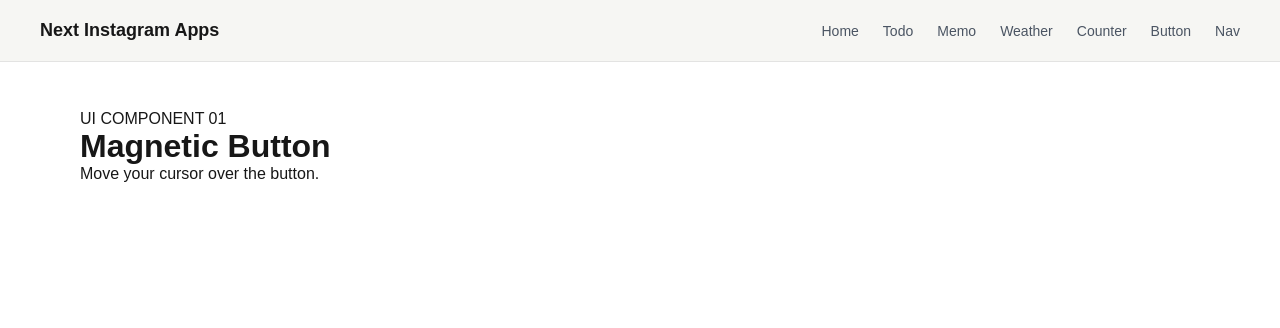
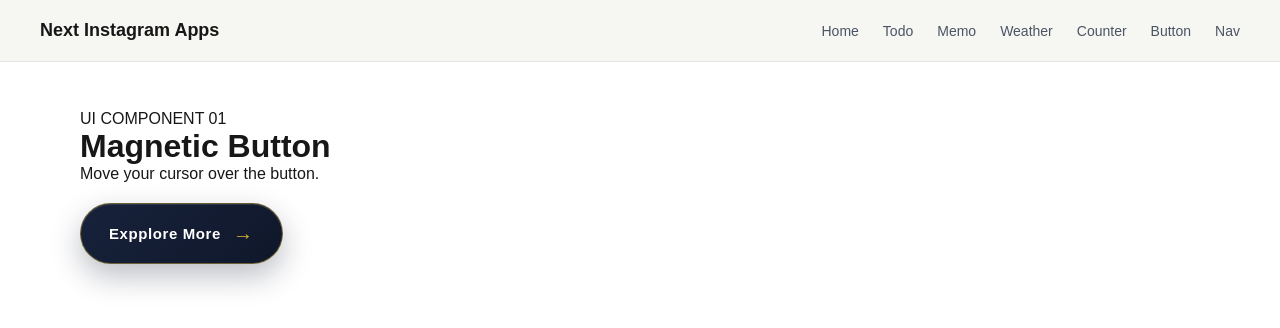
Before and after one commit to usamiyouhei/project-instagram, a Next.js app: page /button in a window 1280 px wide. Shown: the top 328 px of the page. Built offline with nearby package versions, Linux system fonts and the light colour scheme.

Commit message:
update button

```diff
--- a/src/app/button/page.tsx
+++ b/src/app/button/page.tsx
@@ -1,5 +1,6 @@
 import React from "react";
 import styles from "./page.module.scss";
+import MagneticButton from "@/components/ui/buttons/MagneticButton/MagneticButton";
 
 export default function page() {
   return (
@@ -10,6 +11,7 @@ export default function page() {
         <h1>Magnetic Button</h1>
 
         <p className={styles.discription}>Move your cursor over the button.</p>
+        <MagneticButton>Expplore More</MagneticButton>
       </div>
     </main>
   );
--- a/src/components/ui/buttons/MagneticButton/MagneticButton.module.scss
+++ b/src/components/ui/buttons/MagneticButton/MagneticButton.module.scss
@@ -0,0 +1,65 @@
+.button {
+  display: inline-flex;
+  align-items: center;
+  justify-content: center;
+  gap: 12px;
+
+  min-width: 190px;
+  padding: 18px 28px;
+  margin-top: 20px;
+
+  color: #fff;
+  font-size: 15px;
+  font-weight: 600;
+  letter-spacing: 0.04em;
+
+  background: linear-gradient(135deg, #17223b 0%, #0f172a 100%);
+  border: 1px solid rgba(212, 175, 55, 0.45);
+  border-radius: 999px;
+
+  box-shadow:
+    0 12px 30px rgba(15, 23, 42, 0.28),
+    inset 0 1px 0 rgba(255, 255, 255, 0.1);
+  cursor: pointer;
+
+  transition:
+    transform 180ms ease-out,
+    box-shadow 250ms ease,
+    border-color 250ms ease;
+
+  will-change: transform;
+
+  &:hover {
+    border-color: #d4af37;
+    box-shadow:
+      0 18px 40px rgba(15, 23, 42, 0.35),
+      0 0 24px rgba(212, 175, 55, 0.15);
+  }
+  &:focus-visible {
+    outline: 3px solid rgba(212, 175, 55, 0.4);
+    outline-offset: 5px;
+  }
+
+  &:active {
+    scale: 0.97;
+  }
+
+  .arrow {
+    display: inline-block;
+    color: #d4af37;
+    font-size: 20px;
+
+    transition: transform 250ms ease;
+
+    .button:hover & {
+      transform: translateX(4px);
+    }
+  }
+
+  @media (prefers-reduced-motion: reduce) {
+    .button,
+    .arrow {
+      transition: none;
+    }
+  }
+}
--- a/src/components/ui/buttons/MagneticButton/MagneticButton.tsx
+++ b/src/components/ui/buttons/MagneticButton/MagneticButton.tsx
@@ -1,5 +1,6 @@
 "use client";
 import React, { PointerEvent, useRef } from "react";
+import styles from "./MagneticButton.module.scss";
 
 type MagneticButtonProps = {
   children: React.ReactNode;
@@ -14,7 +15,7 @@ export default function MagneticButton({
 }: MagneticButtonProps) {
   const buttonRef = useRef<HTMLButtonElement>(null);
 
-  const handlePointMove = (event: PointerEvent<HTMLButtonElement>) => {
+  const handlePointerMove = (event: PointerEvent<HTMLButtonElement>) => {
     const button = buttonRef.current;
 
     if (!button) return;
@@ -35,12 +36,26 @@ export default function MagneticButton({
     `;
   };
 
-  const handlePointLeave = () => {
+  const handlePointerLeave = () => {
     const button = buttonRef.current;
 
     if (!button) return;
 
     button.style.transform = "translate(0,0)";
   };
-  return <div></div>;
+  return (
+    <button
+      ref={buttonRef}
+      type="button"
+      className={styles.button}
+      onPointerMove={handlePointerMove}
+      onPointerLeave={handlePointerLeave}
+      onClick={onClick}
+    >
+      <span>{children}</span>
+      <span className={styles.arrow} aria-hidden="true">
+        →
+      </span>
+    </button>
+  );
 }
```
